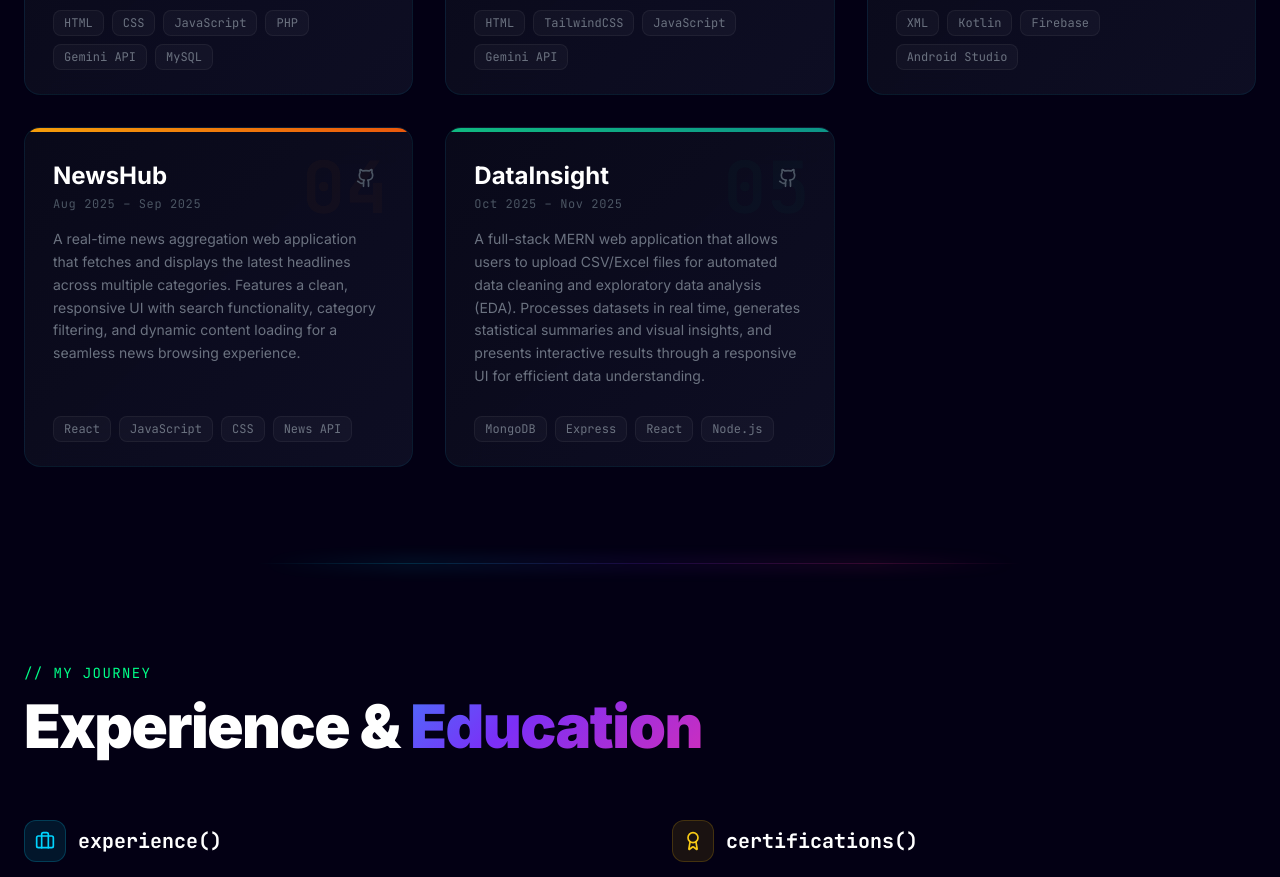
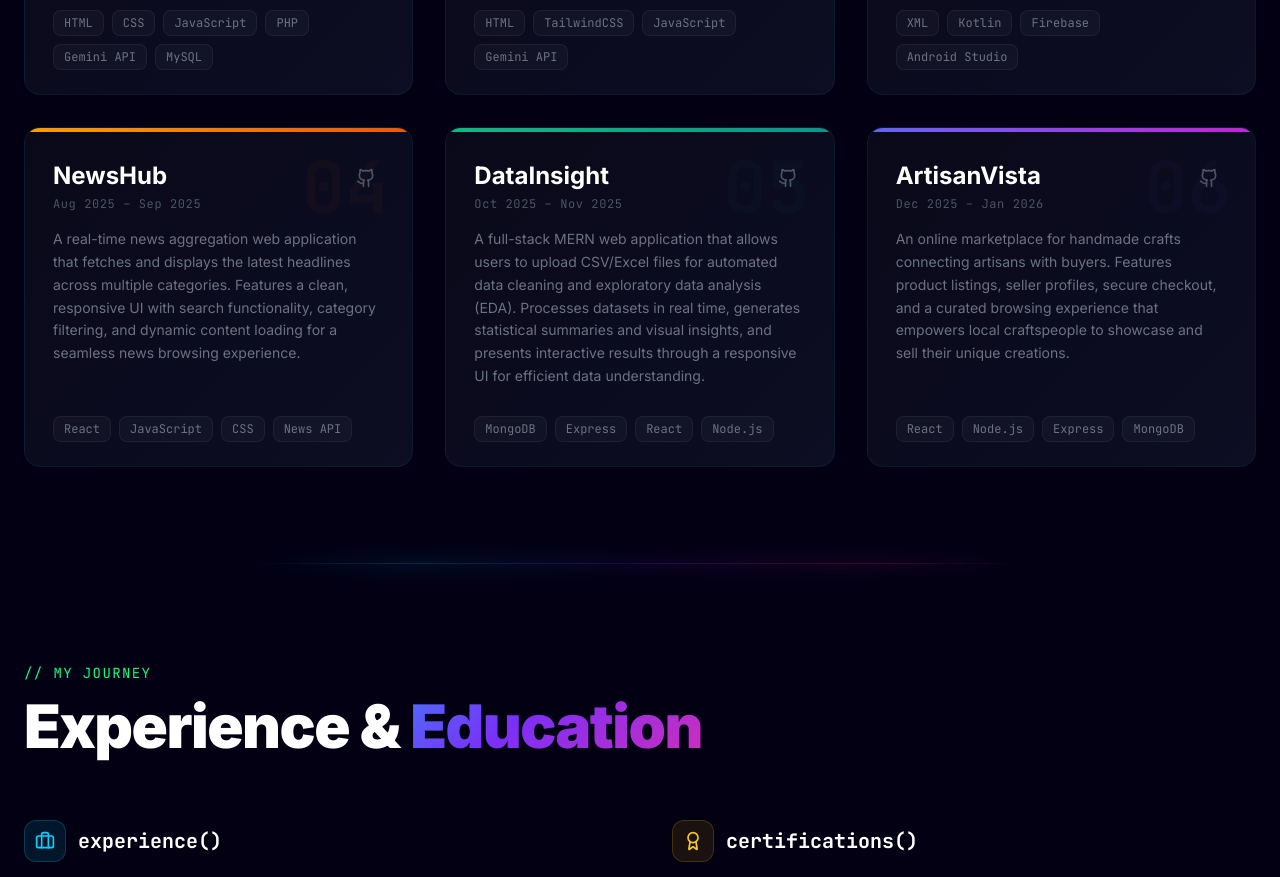
Before and after one commit to garvpratap23/My-Portfolio, a React (Vite) app: page / in a window 1280 px wide. Shown: the part 1920-2797 px from the top of the page. Built offline with nearby package versions, Linux system fonts and the light colour scheme.

Commit message:
Add ArtisanVista project

```diff
--- a/src/components/Projects.jsx
+++ b/src/components/Projects.jsx
@@ -54,6 +54,16 @@ const Projects = () => {
       gradient: "from-emerald-500 to-teal-600",
       accentColor: "#10b981",
       number: "05",
+    },
+    {
+      title: "ArtisanVista",
+      date: "Dec 2025 – Jan 2026",
+      description: "An online marketplace for handmade crafts connecting artisans with buyers. Features product listings, seller profiles, secure checkout, and a curated browsing experience that empowers local craftspeople to showcase and sell their unique creations.",
+      tech: ["React", "Node.js", "Express", "MongoDB"],
+      github: "https://github.com/garvpratap23/online-market-place-and-handmade-craft",
+      gradient: "from-indigo-500 to-fuchsia-600",
+      accentColor: "#8b5cf6",
+      number: "06",
     }
   ];
 
```
